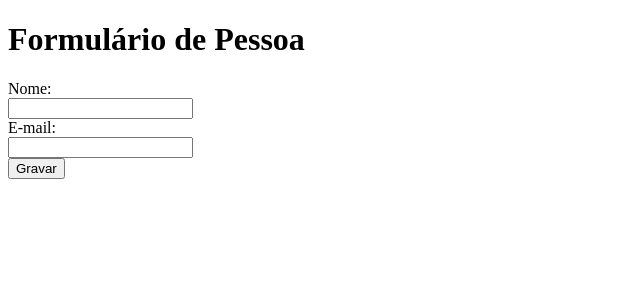
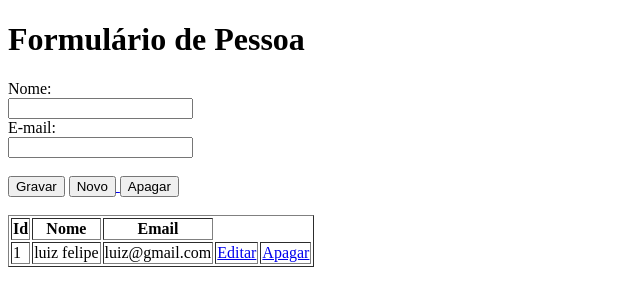
Before and after one commit to luiz87/curso-php, a PHP site: page /exemplos-php/crud-mysql/form-pessoa.php in a window 1280 px wide. Shown: the top 306 px of the page, without its empty margins (0-640 px from the left). Run offline with PHP 8.4, Linux system fonts and the light colour scheme; data comes from the database, SQL or seed files in the repository.

Commit message:
Exemplo CRUD P2 implementado as funcionalidades de listar, alterar e apagar.

```diff
--- a/exemplos-php/crud-mysql/conectar.php
+++ b/exemplos-php/crud-mysql/conectar.php
@@ -26,4 +26,40 @@ function incluir($nome, $email){
     }
 }
 
+// buscar todas as pessoas que estão gravadas no banco
+function listar(){
+    $con = conectar();
+    $sql = "select id, nome, email from pessoa";
+    $resultado = $con->query($sql);
+    return $resultado;
+}
+
+function buscar($id){
+    $con = conectar();
+    $sql = "select id, nome, email from pessoa where id = $id";
+    $resultado = $con->query($sql);
+    $resultado = $resultado->fetch_assoc();
+    return $resultado;
+}
+
+function alterar($id, $nome, $email){
+    $con = conectar();
+    $sql = "update pessoa set nome = '$nome', email = '$email' where id = $id";
+    if($con->query($sql) === true){
+        return "Ok ao Atualizar";
+    }else{
+        return "Erro: $sql".$con->error;
+    }
+}
+
+function apagar($id){
+    $con = conectar();
+    $sql = "delete from pessoa where id = $id";
+    if($con->query($sql) === true){
+        return "Ok ao Apagar";
+    }else{
+        return "Erro: $sql".$con->error;
+    }
+}
+
 ?>
--- a/exemplos-php/crud-mysql/form-pessoa.php
+++ b/exemplos-php/crud-mysql/form-pessoa.php
@@ -5,23 +5,76 @@
     <title>Form Pessoa</title>
 </head>
 <body>
+<?php
+include 'conectar.php';
+$id = $nome = $email = "";
+if($_SERVER["REQUEST_METHOD"] == "GET"){
+    if (array_key_exists('id',$_GET)){
+        $id = $_GET['id'];
+        $pessoa = buscar($id);
+        $nome = $pessoa['nome'];
+        $email = $pessoa['email'];
+    }
+    if (array_key_exists('apagar',$_GET)){
+        $apagar = $_GET['apagar'];
+        $msg = apagar($apagar);
+        echo $msg;
+    }
+}
+?>
 <form action="form-pessoa.php" method="post">
+    <input type="hidden" name="id"  value="<?php echo $id; ?>">
     <h1>Formulário de Pessoa</h1>
     Nome: <br>
-    <input type="text" name="nome"><br>
+    <input type="text" name="nome" value="<?php echo $nome; ?>"><br>
     E-mail: <br>
-    <input type="text" name="email"><br>
+    <input type="text" name="email" value="<?php echo $email; ?>"><br>
+    <br>
     <input type="submit" value="Gravar">
+    <a href="form-pessoa.php">
+    <input type="button" value="Novo">
+    </a>
+    <input type="button" value="Apagar"
+    <?php echo 'onclick="window.location.replace(\'form-pessoa.php?apagar="';
+    echo '$id\')"'; ?>
+    >
 </form>
 <?php
-include 'conectar.php';
+//  onclick="window.location.replace('form-pessoa.php');"
 if ($_SERVER["REQUEST_METHOD"] == "POST") {
     $nome = $_POST['nome'];
     $email = $_POST['email'];
-    $msg = incluir($nome, $email);
+
+    $id = $_POST['id'];
+    if($id == ''){
+        $msg = incluir($nome, $email);
+    } else {
+        $msg = alterar($id, $nome, $email);
+    }
+
     echo $msg;
 }
 
 ?>
+<br>
+<table border="1">
+    <tr>
+        <th>Id</th>
+        <th>Nome</th>
+        <th>Email</th>
+    </tr>
+    <?php
+    $dados = listar();
+    while ($linha = $dados->fetch_assoc()) {
+        echo "<tr>";
+        echo "<td>".$linha['id']."</td>";
+        echo "<td>".$linha['nome']."</td>";
+        echo "<td>".$linha['email']."</td>";
+        echo "<td><a href='form-pessoa.php?id=".$linha['id']."'>Editar</a></td>";
+        echo "<td><a href='form-pessoa.php?apagar=".$linha['id']."'>Apagar</a></td>";
+        echo "</tr>";
+    }
+    ?>
+</table>
 </body>
 </html>
```
